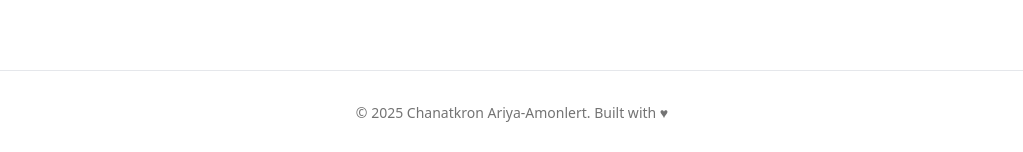
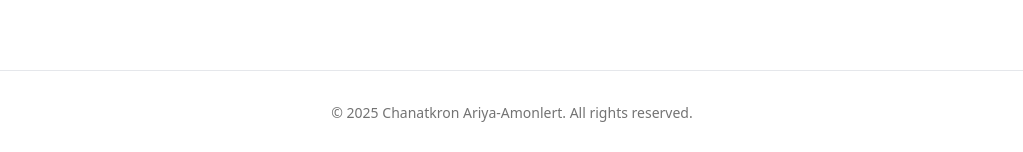
Before and after one commit to 66200338-Chanaykron/portfolio, a React (Vite) app: page / in a window 1280 px wide. Shown: the part 1853-2005 px from the top of the page, without its empty margins (128-1151 px from the left). Built offline with nearby package versions, Linux system fonts and the light colour scheme.

Commit message:
Update footer copyright text
Replaces dynamic name and heart icon in the footer with a static copyright notice for Chanatkron Ariya-Amonlert and adds 'All rights reserved.'

```diff
--- a/src/Portfolio.jsx
+++ b/src/Portfolio.jsx
@@ -218,7 +218,7 @@ export default function Portfolio() {
         <Education />
         <Contact />
         <footer className="border-t mt-10 py-8 text-center text-sm text-neutral-500">
-          © {new Date().getFullYear()} {data.nameEN}. Built with ♥
+          &copy; {new Date().getFullYear()} Chanatkron Ariya-Amonlert. All rights reserved.
         </footer>
       </div>
     </div>
```
